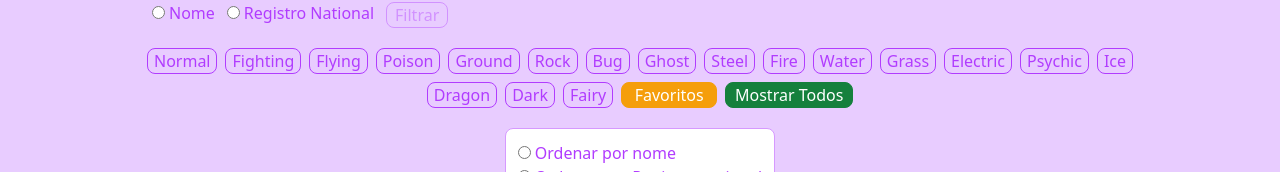
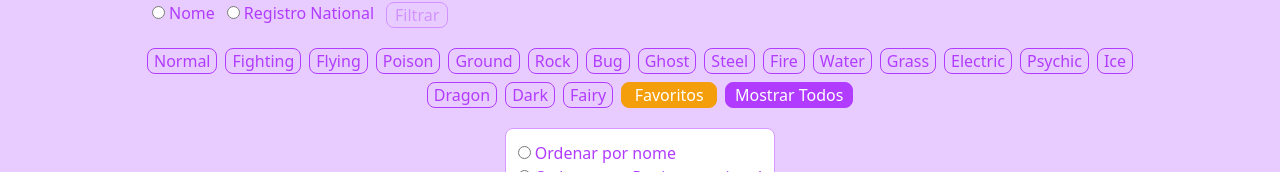
Before and after one commit to SP-Sam/pokedex_synvia, a Next.js app: page / in a window 1280 px wide. Shown: the part 252-424 px from the top of the page. Built offline with nearby package versions, Linux system fonts and the light colour scheme; no server answers.

Commit message:
refactor: muda cor do botao de mostrar todos

```diff
--- a/components/ResetFilterButton.jsx
+++ b/components/ResetFilterButton.jsx
@@ -13,7 +13,7 @@ const ResetFilterButton = () => {
   return (
     <button
       onClick={handleClick}
-      className="w-full sm:w-32 px-1.5 m-1 bg-green-700 border border-green-700 text-white rounded-lg hover:bg-white hover:text-green-700 transition duration-200"
+      className="w-full sm:w-32 px-1.5 m-1 bg-purple-0 border border-purple-0 text-white rounded-lg hover:bg-white hover:text-purple-0 transition duration-200"
     >
       Mostrar Todos
     </button>
--- a/pages/index.jsx
+++ b/pages/index.jsx
@@ -10,12 +10,17 @@ import PokemonCard from '../components/PokemonCard';
 import pokemonTypes from '../pokemon-types';
 import ResetFilterButton from '../components/ResetFilterButton';
 import Header from '../components/Header';
+import Head from 'next/head';
 
 const HomePage = () => {
   const { currentPokemons } = useContext(MyContext);
 
   return (
     <div className="flex flex-col items-center">
+      <Head>
+        <title>Pokedex Synvia</title>
+        <meta name="viewport" content="width=device-width, initial-scale=1.0"></meta>
+      </Head>
       <Header />
       <FilterForm />
 
```
Also changed, not shown: 1 other file (tests, documents, lock files or other folders).
